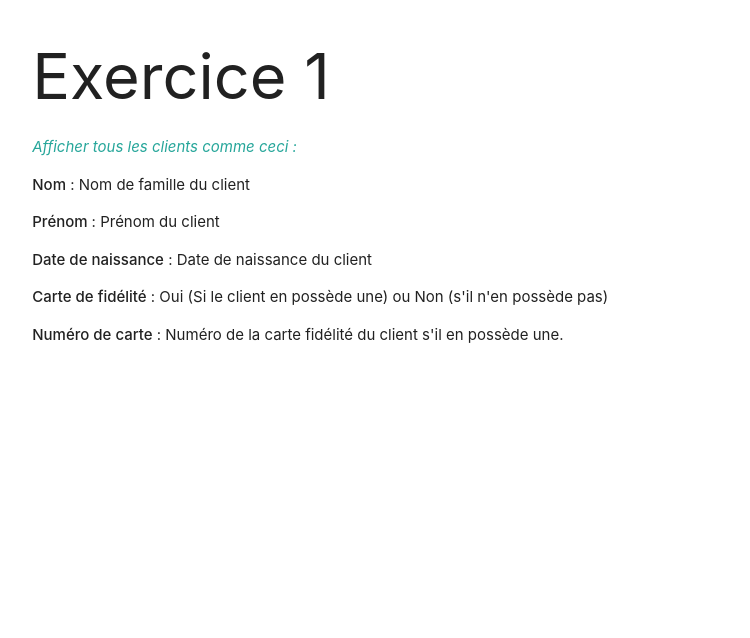
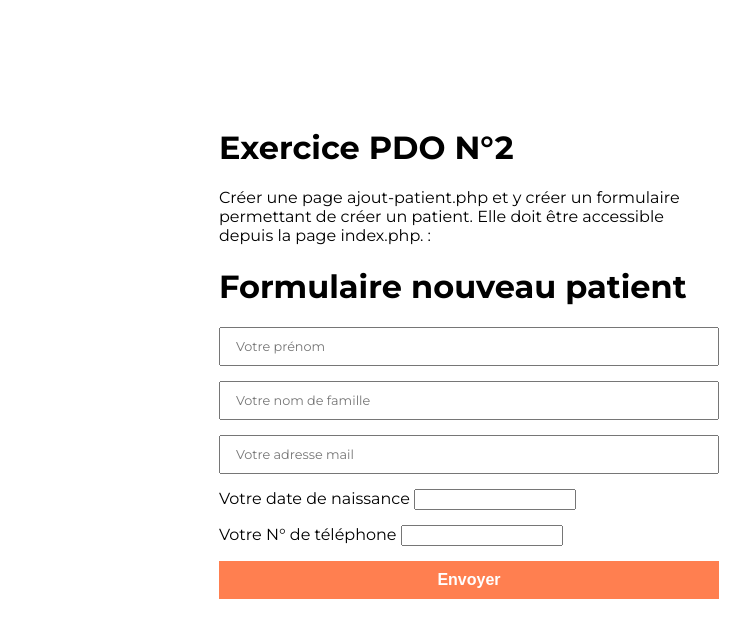
Before and after one commit to AngelaMallet/PDO-2, a PHP site: page /ex1/index.php in a window 1280 px wide. Shown: the top 638 px of the page, without its empty margins (171-921 px from the left). Run offline with PHP 8.4, Linux system fonts and the light colour scheme; data that the repository does not hold is empty; some libraries are stand-ins or nearby versions.

Commit message:
ajout ex1 en MVC

```diff
--- /dev/null
+++ b/ajout-patient.php
@@ -0,0 +1,25 @@
+
+        <h1>Formulaire nouveau patient</h1>
+        <form action="index.php" method="post">
+            <div class="form-field">
+                <input type="text" class="text" name="firstname" placeholder="Votre prénom" required>
+            </div>
+            <div class="form-field">
+                <input type="text" class="text" name="lastname" placeholder="Votre nom de famille" required>
+            </div>
+            <div class="form-field">
+                <input type="email" class="text" name="mail" placeholder="Votre adresse mail" required>
+            </div>
+            <div class="form-field">
+                <label>Votre date de naissance</label>
+                <input type="text" class="date" name="birthdate"required>
+            </div>
+            <div class="form-field">
+                <label>Votre N° de téléphone</label>
+                <input type="tel" class="tel" name="phone"required>
+            </div>
+
+            <div class="form-field">
+                <button class="button" name="send" type="submit">Envoyer</button>
+            </div>
+        </form>
--- /dev/null
+++ b/config.php
@@ -0,0 +1,6 @@
+<?php
+define("DB_NAME", "YOUR DATABASE NAME");
+define("DB_USER", "YOUR DATABASE USER");
+define("DB_PASS", "YOUR DATABASE PASSWORD");
+define("DB_HOST", "localhost");
+define("NONCE_SALT", "YOUR RANDOM STRING");
--- /dev/null
+++ b/controlers/controllerIndex-1.php
@@ -0,0 +1,5 @@
+<?php
+require 'models/modelDatabase.php';
+require 'models/modelPatients.php';
+$patientsObj = new Patients();
+$clientsPatients = $patientsObj->addAllpatients();
--- a/ex1/index.php
+++ /dev/null
@@ -1,85 +0,0 @@
-<?php
-try
-{
-    // On se connecte à MySQL
-    $bdd = new PDO('mysql:host=localhost;dbname=colyseum;charset=utf8', 'pda', 'pda',
-                   //toutes vos requêtes SQL qui comportent des erreurs les afficheront avec un message clair.
-                   array(PDO::ATTR_ERRMODE => PDO::ERRMODE_EXCEPTION));
-}
-catch(Exception $e)
-{
-    // En cas d'erreur, on affiche un message et on arrête tout
-    die('Erreur : '.$e->getMessage());
-}
-
-// Si tout va bien, on peut continuer
-
-// On récupère tout le contenu de la table clients
-
-$reponse = $bdd->query('SELECT lastName, firstName, birthDate, card, cardNumber,
-    CASE card
-	WHEN 1 THEN "Oui"
-	ELSE "Non"
-END AS "etat"
-FROM clients');
-?>
-
-<!DOCTYPE html>
-<html lang="fr">
-    <head>
-        <!-- INCLUDED PLUGIN CSS ON THIS PAGE -->
-        <link rel="stylesheet" href="https://cdnjs.cloudflare.com/ajax/libs/materialize/1.0.0/css/materialize.min.css">
-        <link rel="stylesheet" href="../style.css" />
-        <meta name="viewport" content="width=device-width, initial-scale=1, maximum-scale=1.0, user-scalable=no" />
-        <meta charset="utf-8" />
-        <title>Exercice 1</title>
-    </head>
-    <body>
-
-        <!--Fin du header et navbar -->
-        <div class="container">
-            <div class="row">
-                <div class="col s12 m12 s12">
-                    <h1>Exercice 1</h1>
-                    <p class="presentation">Afficher tous les clients comme ceci :</p>
-
-                    <p><strong>Nom</strong> : Nom de famille du client</p>
-
-                    <p><strong>Prénom </strong>: Prénom du client</p>
-
-                    <p><strong>Date de naissance</strong> : Date de naissance du client</p>
-
-                    <p><strong>Carte de fidélité</strong> : Oui (Si le client en possède une) ou Non (s'il n'en possède pas)</p>
-
-                    <p><strong>Numéro de carte</strong> : Numéro de la carte fidélité du client s'il en possède une.</p>
-                </div>
-                <div class="col s12 m6 l6">
-                    <?php
-                    // On affiche chaque entrée une à une
-                    while ($donnees = $reponse->fetch())
-                    {
-                    ?>
-
-                    <ul>
-                        <li><strong>Nom</strong> : <?= $donnees['lastName'] ?></li>
-                        <li><strong>Prénom </strong> :<?= $donnees['firstName'] ?></li>
-                        <li><strong>Date de naissance</strong> : <?= $donnees['birthDate'] ?></li>
-                        <li><strong>Carte de fidélité</strong> : <?= $donnees['etat'] ?></li>
-                        <?= $donnees['etat'] == 'Non' ? '' : '<li><strong>Numéro de carte</strong> : ' . $donnees['cardNumber'] . '</li>'; ?>
-                    </ul>
-
-                    <?php
-                    }
-
-                    $reponse->closeCursor(); // Termine le traitement de la requête
-
-                    ?>
-                </div>
-            </div>
-        </div>
-
-        <!-- fin du footer -->
-        <script src="https://code.jquery.com/jquery-3.3.1.min.js"></script>
-        <script type="text/javascript" src="assets/js/materialize.min.js"></script>
-    </body>
-</html>
--- /dev/null
+++ b/index.php
@@ -0,0 +1,36 @@
+<?php
+require_once 'controlers/controllerIndex-1.php';
+?>
+<!DOCTYPE html>
+<html lang="fr">
+    <head>
+        <!--Import Google Font-->
+        <link href="https://fonts.googleapis.com/css?family=Montserrat:200,400,400i,600,700,800" rel="stylesheet" />
+        <!-- Favicons-->
+        <link rel="icon" href="images/favicon/favicon-32x32.png" sizes="32x32">
+        <link href="https://fonts.googleapis.com/icon?family=Material+Icons" rel="stylesheet"/>
+
+        <!-- INCLUDED PLUGIN CSS ON THIS PAGE -->
+
+        <link rel="stylesheet" href="style.css" />
+        <meta name="viewport" content="width=device-width, initial-scale=1, maximum-scale=1.0, user-scalable=no" />
+        <meta charset="utf-8" />
+        <title>Formulaire</title>
+    </head>
+    <body>
+
+        <!--Fin du header et navbar -->
+        <div class="container">
+            <div class="row">
+                <div class="col s12 m12 s12">
+                    <h1>Exercice PDO N°2</h1>
+                    <p class="presentation">Créer une page ajout-patient.php et y créer un formulaire permettant de créer un patient. Elle doit être accessible depuis la page index.php. :</p>
+                    <?php include 'ajout-patient.php'; ?>
+                </div>
+            </div>
+        </div>
+
+        <!-- fin du footer -->
+
+    </body>
+</html>
--- /dev/null
+++ b/load.php
@@ -0,0 +1,3 @@
+<?php
+require_once('config.php');
+require_once('functions.php');
--- /dev/null
+++ b/models/modelDatabase.php
@@ -0,0 +1,15 @@
+<?php
+class database {
+    public $database;
+    public function __construct(){
+        try {
+            $this->database = new PDO('mysql:host=localhost;dbname=hospitalE2N;charset=utf8', 'pda', 'pda');
+        } catch (Exception $error) {
+            die('Erreur de connexion ' . $error->getMessage());
+        }
+    }
+
+    public function __destruct(){
+        $this->database = NULL;
+    }
+}
--- /dev/null
+++ b/models/modelPatients.php
@@ -0,0 +1,28 @@
+<?php
+// on crée une class clients dont le parent est database donc client hérite de tout les attributs
+class Patients extends database {
+
+    public $id;
+    public $lastname;
+    public $firstname;
+    public $birthdate;
+    public $phone;
+    public $mail;
+
+
+
+
+    public function addAllpatients() { //fontion qui va afficher les clients
+        // On récupère tout le contenu de la table clients
+        $queryResult = $this->database->prepare('INSERT INTO patients VALUES (NULL, :lastname, :firstname, :birthdate, :phone, :mail)');
+        $addAllPatientsData = $queryResult->execute(array(
+        'lastname' => $_POST['lastname'],
+        'firstname' => $_POST['firstname'],
+        'birthdate' => $_POST['birthdate'],
+        'phone' => $_POST['phone'],
+        'mail' => $_POST['mail']
+    ));
+       return 'Merci';
+    }
+
+}
--- a/style.css
+++ b/style.css
@@ -1,4 +1,101 @@
-.presentation {
-color: #26a69a;
-    font-style: italic;
+body {
+    background: #fff;
+    max-width: 500px;
+    margin: 10% auto;
+    font-family: 'Montserrat';
 }
+
+.form-field {
+    margin-bottom: 15px;
+}
+input.text {
+    font-family: 'Montserrat';
+    font-size: 0.8em;
+}
+
+input.date {
+    font-family: 'Montserrat';
+    font-size: 0.8em;
+    letter-spacing: 3px;
+}
+
+input.tel {
+    font-family: 'Montserrat';
+    font-size: 0.8em;
+    letter-spacing: 3px;
+}
+
+.text, .button {
+    box-sizing: border-box;
+    width: 100%;
+    font-size: 16px;
+    padding: 10px 15px;
+}
+
+.button {
+    border: none;
+    background: coral;
+    color: #fff;
+    font-weight: bold;
+    cursor: pointer;
+}
+
+.message {
+    margin-bottom: 15px;
+}
+
+.message p {
+    margin: 0;
+    padding: 15px;
+}
+
+.message .success {
+    background: #d4edda;
+    border: 1px solid #c3e6cb;
+}
+
+.message .error {
+    background: #f8d7da;
+    border: 1px solid #f5c6cb;
+}
+
+.section-title {
+    font-size: 16px;
+}
+
+.select {
+    padding: 7px;
+}
+
+.textarea {
+    box-sizing: border-box;
+    width: 100%;
+    height: 100px;
+    padding: 10px;
+}
+
+.table {
+    width: 100%;
+    max-width: 100%;
+    margin-bottom: 1rem;
+    border-collapse: collapse;
+    margin: 10px;
+    text-align: left;
+}
+
+.table tr {
+    display: table-row;
+}
+
+.table td, .table th {
+    padding: .75rem;
+    vertical-align: top;
+    border-top: 1px solid #e9ecef;
+    border-color: #eee;
+}
+
+.table thead th, .table tfoot th {
+    vertical-align: bottom;
+    border-bottom: 1px solid #e9ecef;
+    border-color: #eee;
+}
```
Also changed, not shown: controlers/indexController.php (added, +77 -0 lines), display.php (added, +58 -0 lines), functions.php (added, +111 -0 lines), nbproject/project.xml (added, +9 -0 lines), 3 other files.
